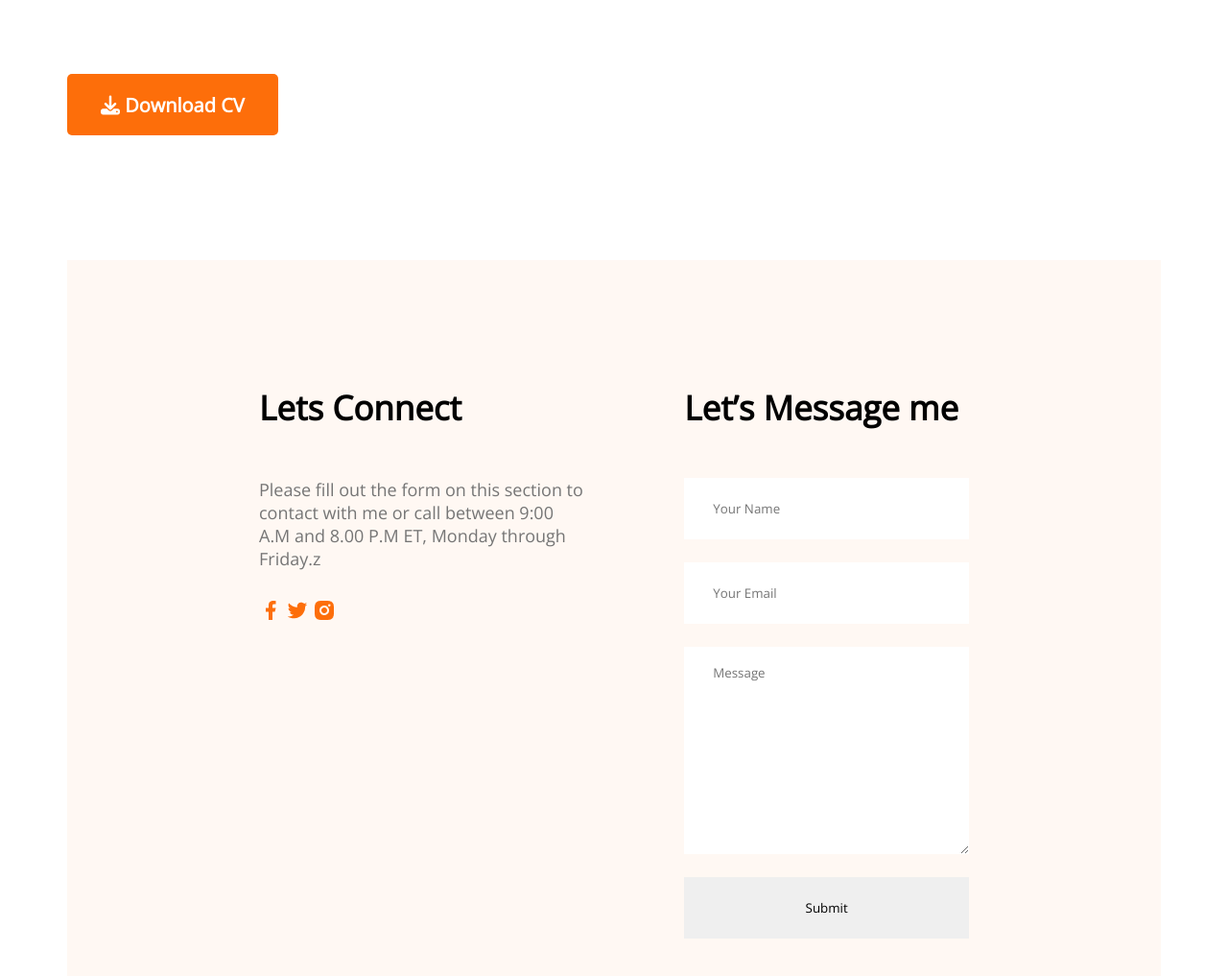
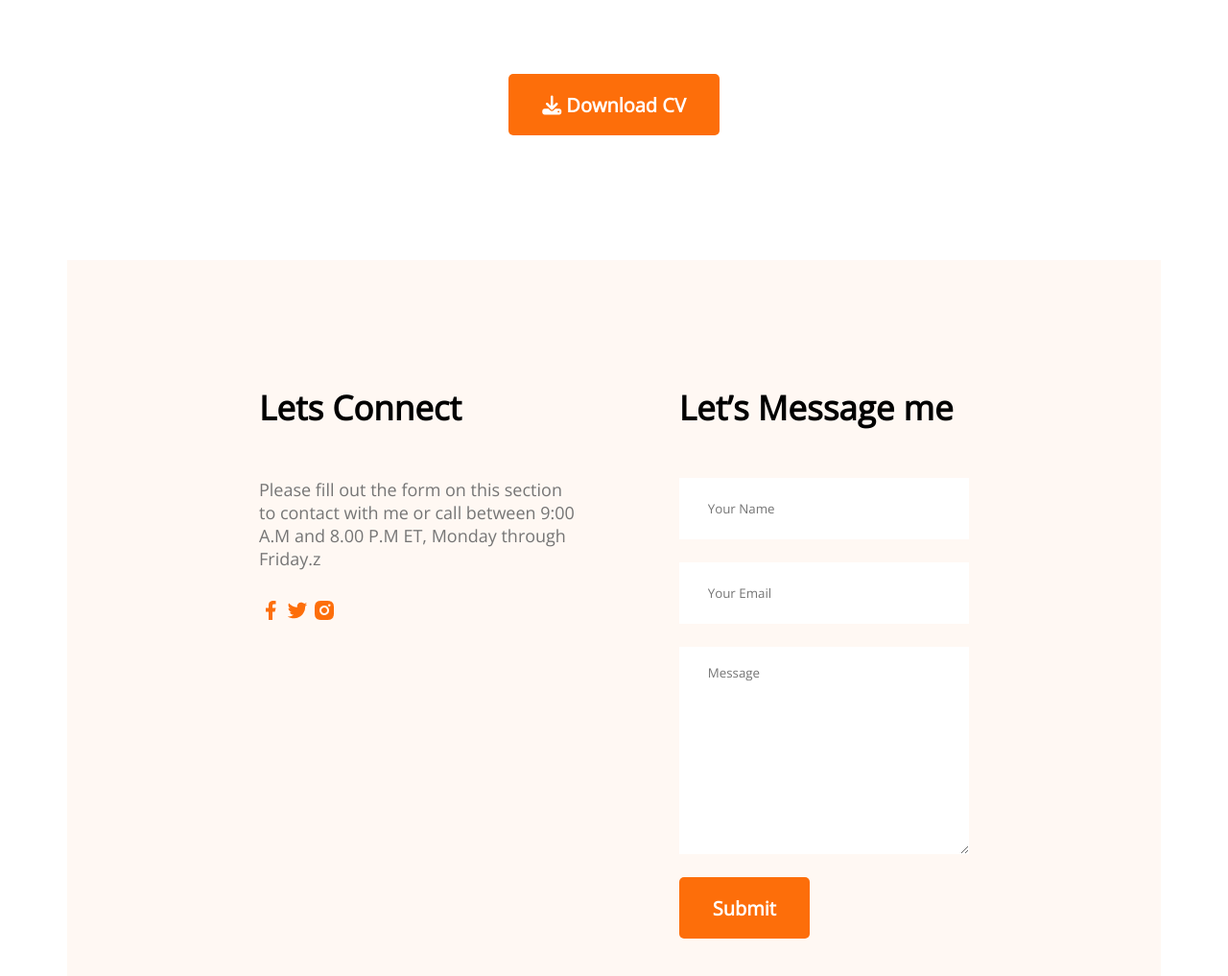
Before and after one commit to Nirob-Barman/developer-portfolio, a plain HTML site: page index.html in a window 1280 px wide. Shown: the part 2729-3746 px from the top of the page at 96% size. Drawn offline with nearby package versions, Linux system fonts and the light colour scheme.

Commit message:
contract

```diff
--- a/index.html
+++ b/index.html
@@ -166,7 +166,6 @@
                 <h3 class="section-title">Lets Connect</h3>
                 <p class="section-description">Please fill out the form on this section to contact with me or call between 9:00 A.M and 8.00 P.M ET, Monday through Friday.z</p>
 
-                <div>
                 <a href="">
                     <img src="images/icons/facebook.png" alt="">
                 </a>
@@ -176,7 +175,6 @@
                 <a href="">
                     <img src="images/icons/insta.png" alt="">
                 </a>
-                </div>
 
             </div>
             <div>
@@ -185,7 +183,7 @@
                     <input type="text" name="" id="" placeholder="Your Name">
                     <input type="email" name="" id="" placeholder="Your Email">
                     <textarea name="" id="" cols="30" rows="10" placeholder="Message"></textarea>
-                    <input type="button" value="Submit">
+                    <input class="btn-primary" type="button" value="Submit">
                 </form>
             </div>
         </section>
--- a/styles/portfolio.css
+++ b/styles/portfolio.css
@@ -185,6 +185,7 @@ section {
 
 .resume-button {
     margin-top: 50px;
+    text-align: center;
 }
 
 /* contract-section */
@@ -198,7 +199,7 @@ section {
     text-align: left;
 }
 
-.contract input, textarea {
+.contract input[type="text"], input[type="email"], textarea {
     margin-bottom: 24px;
     border: 0;
     width: 100%;
```
Lines whose indentation alone changed are shown as unchanged.
